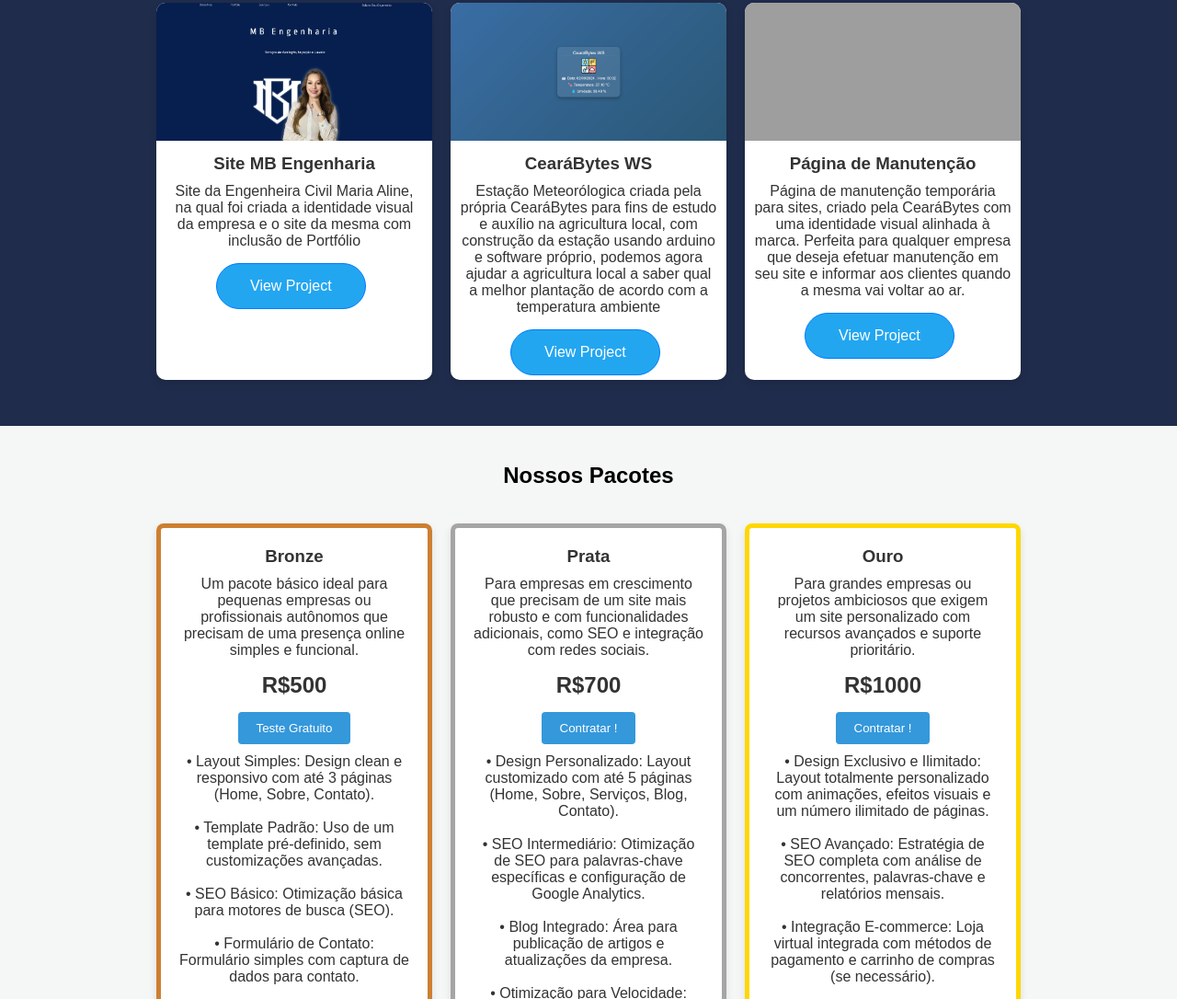
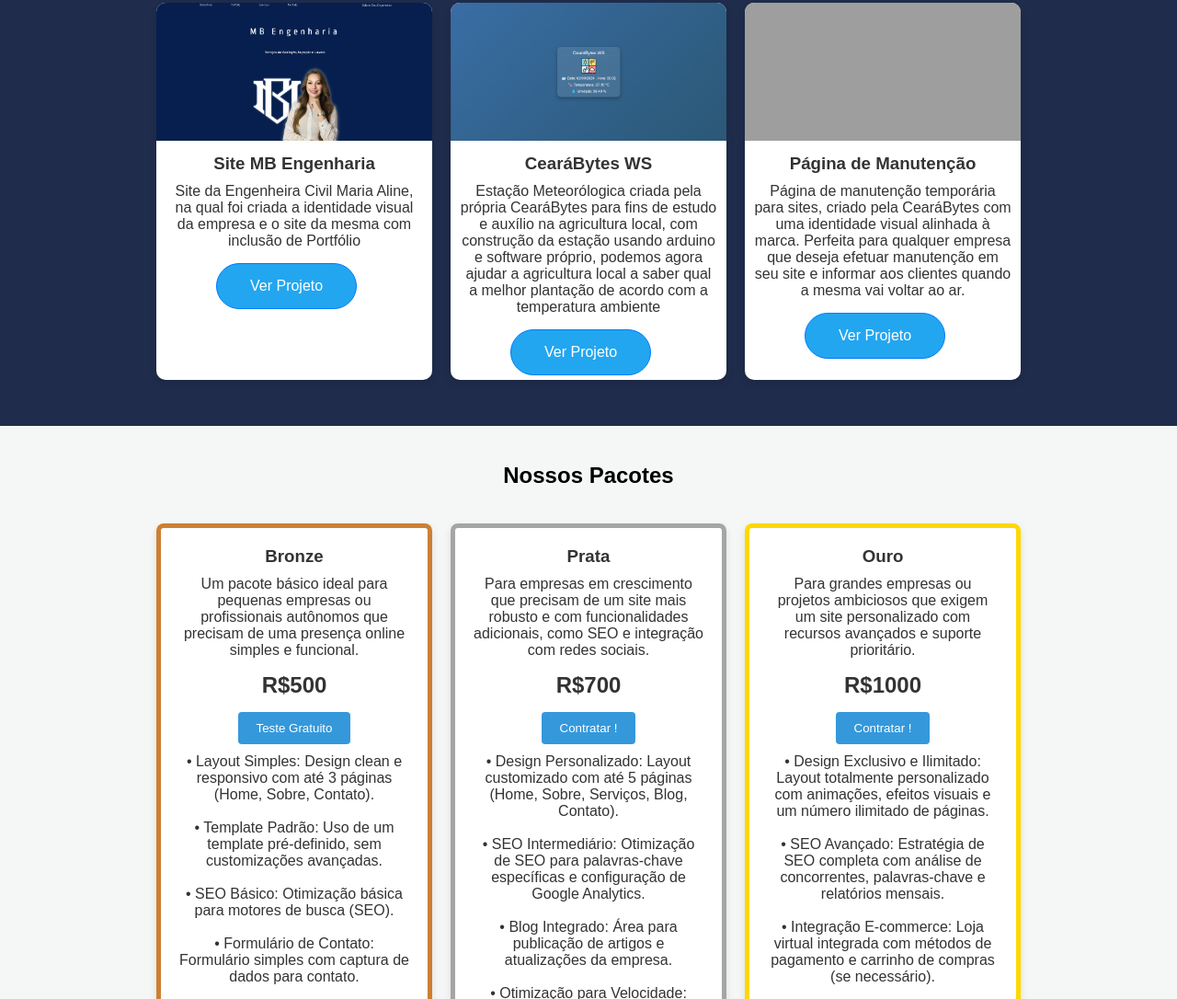
Before and after one commit to MatheusPontes27/SiteCearaBytes, a plain HTML site: page index.html in a window 1280 px wide. Shown: the part 1460-2546 px from the top of the page at 92% size. Drawn offline with nearby package versions, Linux system fonts and the light colour scheme; grey boxes are pictures that could not be loaded.

Commit message:
UPDATE HTML

```diff
--- a/index.html
+++ b/index.html
@@ -94,19 +94,19 @@
                 <img src="./CSS/IMG/MB Engenharia.png" alt="Article Image">
                 <h3>Site MB Engenharia</h3>
                 <p>Site da Engenheira Civil Maria Aline, na qual foi criada a identidade visual da empresa e o site da mesma com inclusão de Portfólio</p>
-                <button class="btn secondary-btn" onclick="window.location.href='https://mbengenharia.vercel.app';">View Project</button>
+                <button class="btn secondary-btn" onclick="window.location.href='https://mbengenharia.vercel.app';">Ver Projeto</button>
             </div>
             <div class="article-card">
                 <img src="./CSS/IMG/cearabytes ws.png" alt="Article Image">
                 <h3>CearáBytes WS</h3>
                 <p>Estação Meteorólogica criada pela própria CearáBytes para fins de estudo e auxílio na agricultura local, com construção da estação usando arduino e software próprio, podemos agora ajudar a agricultura local a saber qual a melhor plantação de acordo com a temperatura ambiente</p>
-                <button class="btn secondary-btn" onclick="window.location.href='https://estacao-meteorologica-jet.vercel.app';" >View Project</button>
+                <button class="btn secondary-btn" onclick="window.location.href='https://estacao-meteorologica-jet.vercel.app';" >Ver Projeto</button>
             </div>
             <div class="article-card">
                 <img src="./CSS/IMG/pagina manutencao.png" alt="Article Image">
                 <h3>Página de Manutenção</h3>
                 <p>Página de manutenção temporária para sites, criado pela CearáBytes com uma identidade visual alinhada à marca. Perfeita para qualquer empresa que deseja efetuar manutenção em seu site e informar aos clientes quando a mesma vai voltar ao ar.</p>
-                <button class="btn secondary-btn" onclick="window.location.href='https://matheuspontes27.github.io/PAGINA-MANUTENCAO/';" >View Project</button>
+                <button class="btn secondary-btn" onclick="window.location.href='https://matheuspontes27.github.io/PAGINA-MANUTENCAO/';" >Ver Projeto</button>
             </div>
         </div>
     </section>
```
